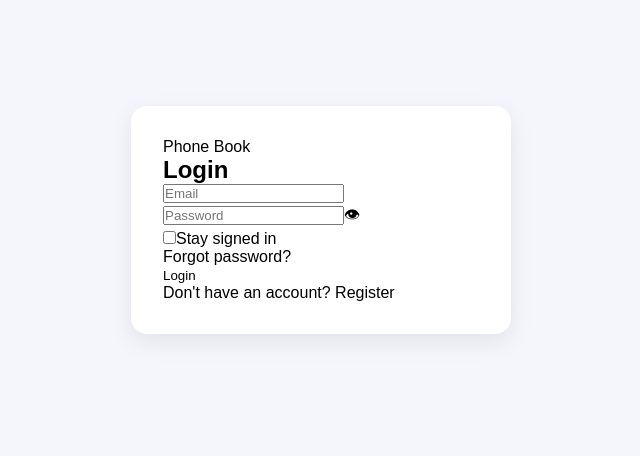
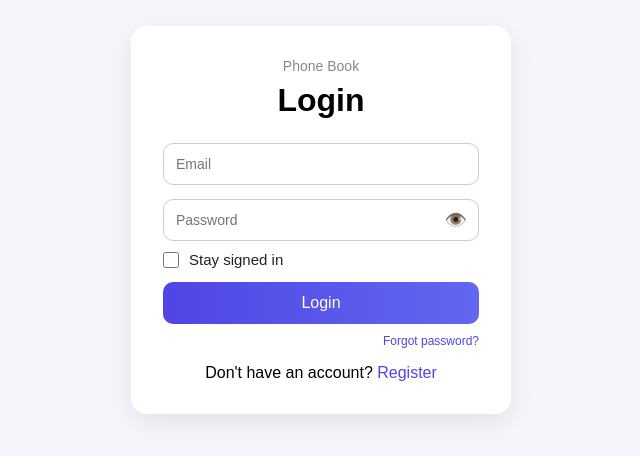
Before and after one commit to Viktoria75/PhoneBook, a React (Vite) app in the folder phonebook-app/: page / in a window 1280 px wide. Shown: the part 180-636 px from the top of the page, without its empty margins (319-959 px from the left). Built offline with nearby package versions, Linux system fonts and the light colour scheme.

Commit message:
Fix login/register styling

```diff
--- a/phonebook-app/src/pages/LoginRegister/LoginRegister.css
+++ b/phonebook-app/src/pages/LoginRegister/LoginRegister.css
@@ -16,7 +16,7 @@
 }
 
 .forgot-box {
-  width: 500px;
+  width: 520px;
 }
 
 .app-name {
@@ -28,18 +28,18 @@
 
 .auth-box h1 {
   text-align: center;
-  margin-bottom: 22px;
+  margin-bottom: 24px;
 }
 
 .forgot-title {
   text-align: left !important;
-  font-size: 18px;
+  font-size: 28px;
   font-weight: 700;
   margin-bottom: 20px;
 }
 
 .forgot-description {
-  font-size: 17px;
+  font-size: 18px;
   line-height: 1.6;
   color: #222;
   margin-bottom: 28px;
--- a/phonebook-app/src/pages/LoginRegister/LoginRegister.tsx
+++ b/phonebook-app/src/pages/LoginRegister/LoginRegister.tsx
@@ -7,52 +7,146 @@ type Props = {
 
 function LoginRegister({ onLogin }: Props) {
   const [isLogin, setIsLogin] = useState(true);
+  const [showPassword, setShowPassword] = useState(false);
+  const [showForgotPassword, setShowForgotPassword] = useState(false);
+  const [password, setPassword] = useState("");
+  const [confirmPassword, setConfirmPassword] = useState("");
+  const [phone, setPhone] = useState("");
+  const [staySignedIn, setStaySignedIn] = useState(false);
+  const [forgotEmail, setForgotEmail] = useState("");
+
+  const isPasswordMatch = password === confirmPassword;
+
+  const handleSubmit = (e: React.FormEvent) => {
+    e.preventDefault();
+
+    if (isLogin) {
+      onLogin();
+    }
+  };
+
+  if (showForgotPassword) {
+    return (
+      <div className="auth-container">
+        <div className="auth-box forgot-box">
+          <p className="app-name">Phone Book</p>
+          <h1 className="forgot-title">FORGOTTEN YOUR PASSWORD?</h1>
+
+          <p className="forgot-description">
+            Please enter your e-mail and we will send you a link to reset your
+            password.
+          </p>
+
+          <form className="auth-form" onSubmit={(e) => e.preventDefault()}>
+            <input
+              type="email"
+              placeholder="E-mail"
+              value={forgotEmail}
+              onChange={(e) => setForgotEmail(e.target.value)}
+            />
+
+            <button type="submit">SEND</button>
+          </form>
+
+          <p className="back-to-login" onClick={() => setShowForgotPassword(false)}>
+            Back to Login
+          </p>
+        </div>
+      </div>
+    );
+  }
 
   return (
     <div className="auth-container">
       <div className="auth-box">
+        <p className="app-name">Phone Book</p>
 
-        <p className="app-title">Phone Book</p>
+        <h1>{isLogin ? "Login" : "Register"}</h1>
 
-        <h2>{isLogin ? "Login" : "Register"}</h2>
-
+        <form className="auth-form" onSubmit={handleSubmit}>
           {!isLogin && (
-          <input type="text" placeholder="Phone number" />
+            <>
+              <input type="text" placeholder="Full Name" />
+              <input
+                type="tel"
+                placeholder="Phone Number"
+                value={phone}
+                onChange={(e) => setPhone(e.target.value.replace(/\D/g, ""))}
+              />
+            </>
           )}
 
           <input type="email" placeholder="Email" />
 
-        <div className="password-field">
-          <input type="password" placeholder="Password" />
-          <span className="eye">👁</span>
+          <div className="password-wrapper">
+            <input
+              className="password-input"
+              type={showPassword ? "text" : "password"}
+              placeholder="Password"
+              value={password}
+              onChange={(e) => setPassword(e.target.value)}
+            />
+            <button
+              type="button"
+              className="password-toggle"
+              onClick={() => setShowPassword(!showPassword)}
+            >
+              {showPassword ? "🙈" : "👁️"}
+            </button>
           </div>
 
-        {!isLogin && (
-          <input type="password" placeholder="Confirm Password" />
-        )}
-
           {isLogin && (
-          <label className="stay-signed">
-            <input type="checkbox" />
-            Stay signed in
+            <label className="stay-signed-in">
+              <input
+                type="checkbox"
+                checked={staySignedIn}
+                onChange={(e) => setStaySignedIn(e.target.checked)}
+              />
+              <span>Stay signed in</span>
             </label>
           )}
 
-        {isLogin && (
-          <p className="forgot">Forgot password?</p>
+          {!isLogin && (
+            <>
+              <input
+                type="password"
+                placeholder="Confirm Password"
+                value={confirmPassword}
+                onChange={(e) => setConfirmPassword(e.target.value)}
+              />
+
+              {!isPasswordMatch && confirmPassword && (
+                <p className="error-text">Passwords do not match</p>
+              )}
+            </>
           )}
 
-        <button className="login-btn" onClick={onLogin}>
+          <button type="submit" disabled={!isLogin && !isPasswordMatch}>
             {isLogin ? "Login" : "Register"}
           </button>
+        </form>
 
-        <p className="switch">
+        {isLogin && (
+          <p
+            className="forgot-password"
+            onClick={() => setShowForgotPassword(true)}
+          >
+            Forgot password?
+          </p>
+        )}
+
+        <p className="switch-text">
           {isLogin ? "Don't have an account?" : "Already have an account?"}
-          <span onClick={() => setIsLogin(!isLogin)}>
+          <span
+            onClick={() => {
+              setIsLogin(!isLogin);
+              setPassword("");
+              setConfirmPassword("");
+            }}
+          >
             {isLogin ? " Register" : " Login"}
           </span>
         </p>
-
       </div>
     </div>
   );
```
Lines whose indentation alone changed are shown as unchanged.
